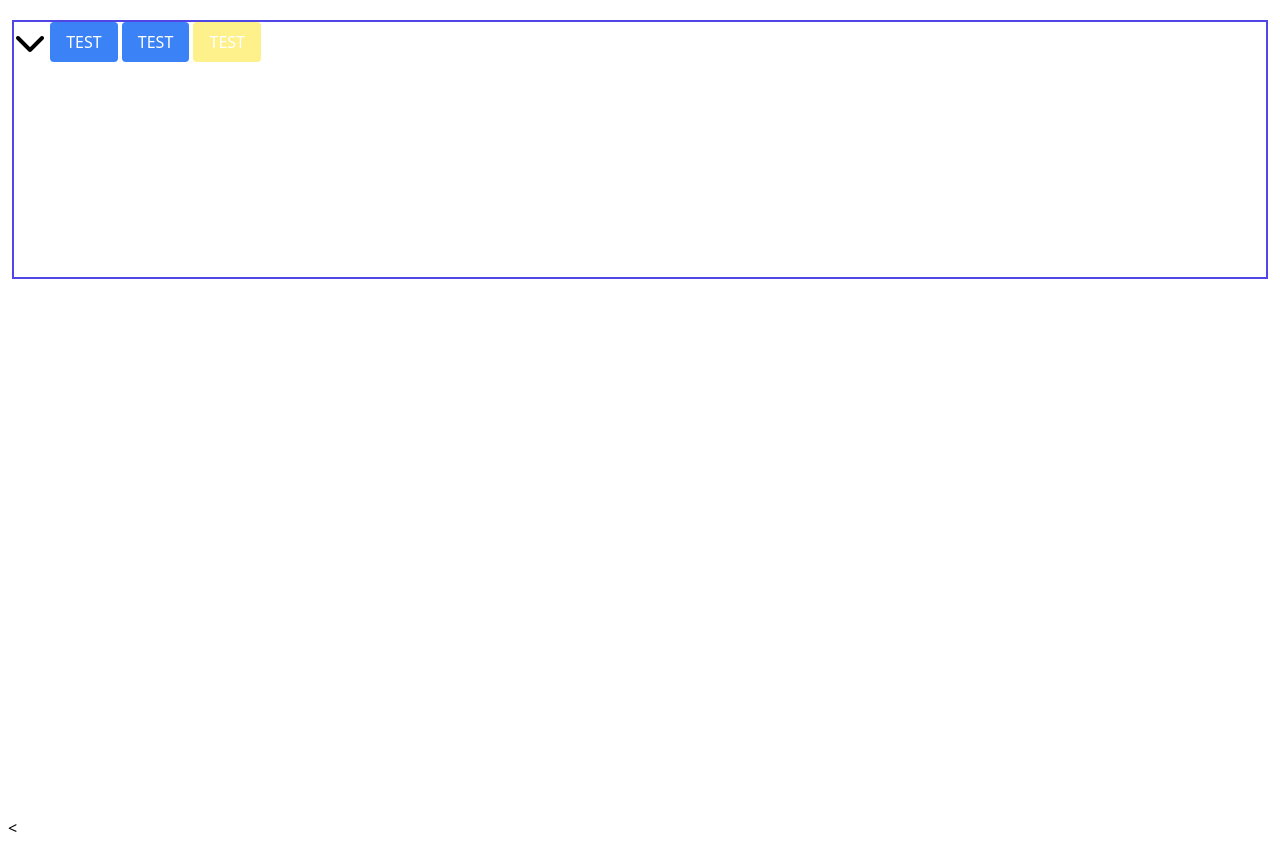
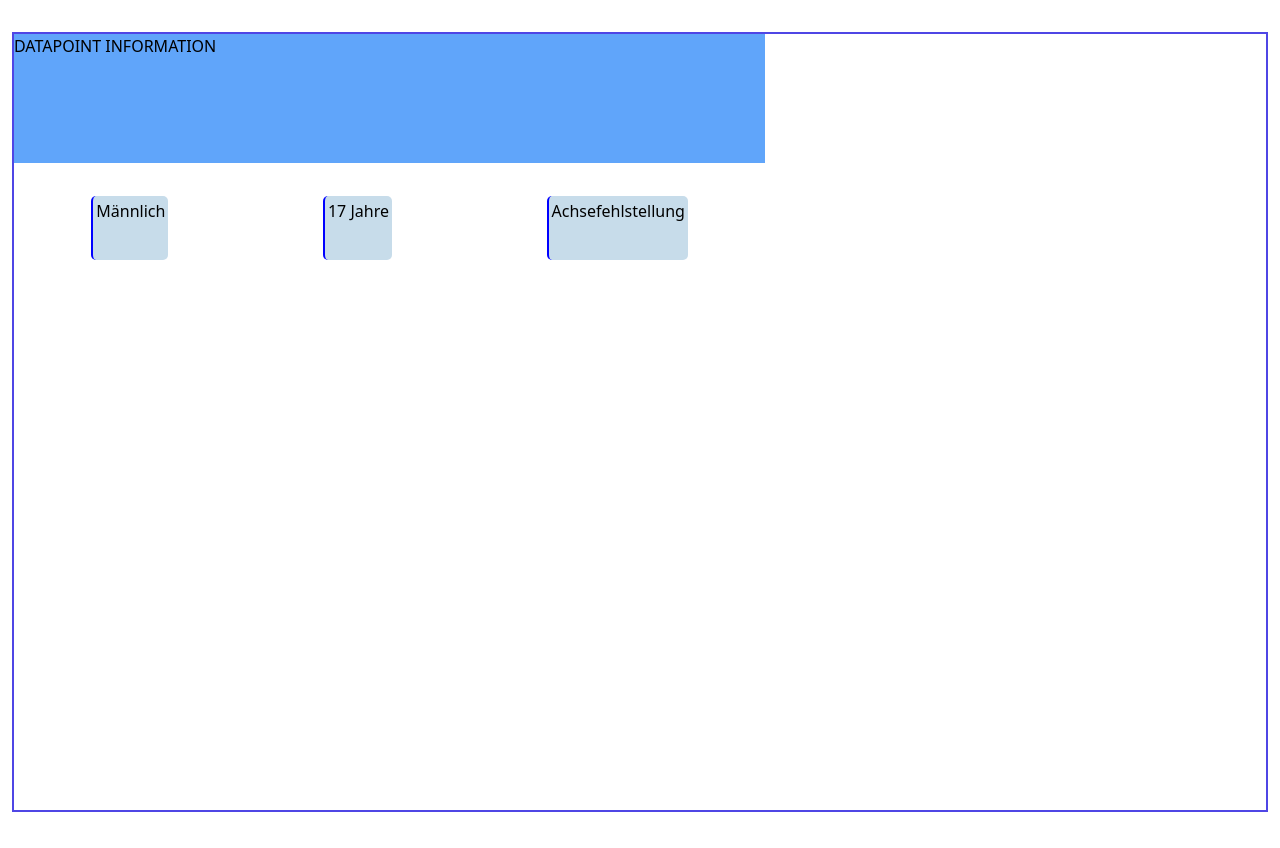
Before and after one commit to selimhoepler/bachelorabeit-one, a FastAPI app: page / in a window 1280 px wide. Shown: the part 792-1640 px from the top of the page. After the commit the page ends 1604 px from the top, so only its background shows below. Run offline with FastAPI, Linux system fonts and the light colour scheme; some libraries are stand-ins or nearby versions.

Commit message:
adding info cont

```diff
--- a/static/css/style.css
+++ b/static/css/style.css
@@ -612,12 +612,16 @@ video {
   display: none;
 }
 
+.h-1\/2 {
+  height: 50%;
+}
+
+.h-1\/6 {
+  height: 16.666667%;
+}
+
 .h-2\/5 {
   height: 40%;
-}
-
-.h-2\/6 {
-  height: 33.333333%;
 }
 
 .h-3\/5 {
@@ -636,6 +640,10 @@ video {
   height: 100vh;
 }
 
+.w-3\/5 {
+  width: 60%;
+}
+
 .w-full {
   width: 100%;
 }
@@ -649,8 +657,20 @@ video {
   cursor: pointer;
 }
 
+.flex-row {
+  flex-direction: row;
+}
+
 .flex-col {
   flex-direction: column;
+}
+
+.flex-wrap {
+  flex-wrap: wrap;
+}
+
+.content-around {
+  align-content: space-around;
 }
 
 .items-start {
@@ -659,6 +679,10 @@ video {
 
 .justify-center {
   justify-content: center;
+}
+
+.justify-around {
+  justify-content: space-around;
 }
 
 .self-center {
@@ -717,6 +741,11 @@ video {
   border-color: transparent;
 }
 
+.bg-blue-400 {
+  --tw-bg-opacity: 1;
+  background-color: rgb(96 165 250 / var(--tw-bg-opacity));
+}
+
 .bg-blue-500 {
   --tw-bg-opacity: 1;
   background-color: rgb(59 130 246 / var(--tw-bg-opacity));
@@ -766,6 +795,10 @@ video {
 
 .pb-4 {
   padding-bottom: 1rem;
+}
+
+.pt-4 {
+  padding-top: 1rem;
 }
 
 .text-center {
@@ -848,6 +881,17 @@ body, html {
 
 ::-webkit-scrollbar-thumb:hover {
   background: #4e3022b7;
+}
+
+/* -----------------info boxes ------------------- */
+
+.general-info-box {
+  padding: 3px;
+  background-color: rgb(199, 220, 234);
+  border-style: solid;
+  border-width: 0px 0px 0px 2px;
+  border-color: blue;
+  border-radius: 5px 5px 5px 5px;
 }
 
 .hover\:border-gray-300:hover {
@@ -939,10 +983,6 @@ body, html {
 }
 
 @media (min-width: 1280px) {
-  .xl\:h-2\/6 {
-    height: 33.333333%;
-  }
-
   .xl\:w-1\/3 {
     width: 33.333333%;
   }
--- a/static/js/index.js
+++ b/static/js/index.js
@@ -1013,7 +1013,8 @@ function dataPointSelected(index) {
     const dataPointDBID = chart.w.config.series[0].data[index].z
 
     // A list that will be containing the attributes correspondant to the selected datapoint
-    var attributeNameList = []
+    var intAttributeNameList = []
+    var strAttributeNameList = []
 
 
 
@@ -1032,23 +1033,20 @@ function dataPointSelected(index) {
                     row.forEach((col, colindex) => {
                         if (col === 1) {
                             console.log(colindex);
-                            attributeNameList.push(data.columns[colindex]);
+                            intAttributeNameList.push(data.columns[colindex]);
                         } else if (typeof col === 'string') {
-                            attributeNameList.push(col);
+                           strAttributeNameList.push(col);
                         }
                     });
 
                     // hier muss ich dann die daten verwerten iwie idk
-                    console.log(attributeNameList);
+                    console.log(intAttributeNameList, strAttributeNameList);
+
+                    displayInformation(intAttributeNameList, strAttributeNameList);
                 }
             });
 
-
-
-
         });
-
-
 
 }
 
@@ -1087,6 +1085,13 @@ function dataCloudSelected(){
         });
 
 
+
+}
+
+
+
+
+function displayInformation(intAttributeNameList, strAttributeNameList) {
 
 }
 
--- a/templates/page.html
+++ b/templates/page.html
@@ -128,7 +128,13 @@
     <div class="container h-full w-full flex flex-col md:flex-row xl:flex-col xl:w-2/3 ">
         <div class="h-full  p-1 pb-4 " id="blueCont">
             <div class="border-2 h-full border-indigo-600" id="plot-container">
+                <button id="test-button" type="button"
+                class="px-4 py-2 bg-blue-500 text-white rounded hover:bg-blue-600">TEST</button>
+            <button id="test-button2" type="button"
+                class="px-4 py-2 bg-blue-500 text-white rounded hover:bg-blue-600">TEST</button>
 
+            <button id="test-button3" type="button"
+                class="px-4 py-2 bg-yellow-200 text-white rounded hover:bg-blue-600">TEST</button>
 
             </div>
 
@@ -138,23 +144,40 @@
     </div>
 </div>
 <div class="container self-center flex h-screen w-full flex-col xl:flex-row overflow-auto">
-    <div class="h-2/6 md:h-full
-    xl:h-2/6 p-1 w-full" id="yellowCont">
+    <div class=" md:h-full
+     p-1 pt-4 w-full" id="yellowCont">
         <div class="border-2 border-indigo-600 h-full w-full">
-            <i class="fa-solid fa-chevron-down fa-2xl top-50 "></i>
+            <!-- <i class="fa-solid fa-chevron-down fa-2xl top-50 "></i> -->
+            <div class="w-3/5 h-full">
+                <div class="w-full h-1/6 bg-blue-400" id="info-header">
+                    <h2 class="">
+                        DATAPOINT INFORMATION
+                    </h2>
+                </div>
+                <div class="w-full flex h-1/6 flex-row justify-around content-around flex-wrap " id="general-info-container">
+
+                    <div class="general-info-box h-1/2">
+                        <p> Männlich </p>
+                    </div>
+
+                    <div class="general-info-box h-1/2">
+                        <p> 17 Jahre </p>
+                    </div>
+
+                    <div class="general-info-box h-1/2">
+                        <p> Achsefehlstellung </p>
+                    </div>
+
+
+                </div>
+            </div>
 
 
 
-            <button id="test-button" type="button"
-                class="px-4 py-2 bg-blue-500 text-white rounded hover:bg-blue-600">TEST</button>
-            <button id="test-button2" type="button"
-                class="px-4 py-2 bg-blue-500 text-white rounded hover:bg-blue-600">TEST</button>
 
-            <button id="test-button3" type="button"
-                class="px-4 py-2 bg-yellow-200 text-white rounded hover:bg-blue-600">TEST</button>
 
         </div>
     </div>
 </div>
 
-< {% endblock %} {% block scripts %} {{ super() }} {% endblock %}
+{% endblock %} {% block scripts %} {{ super() }} {% endblock %}
```
Also changed, not shown: styles/main.css (+12 -0 lines).
